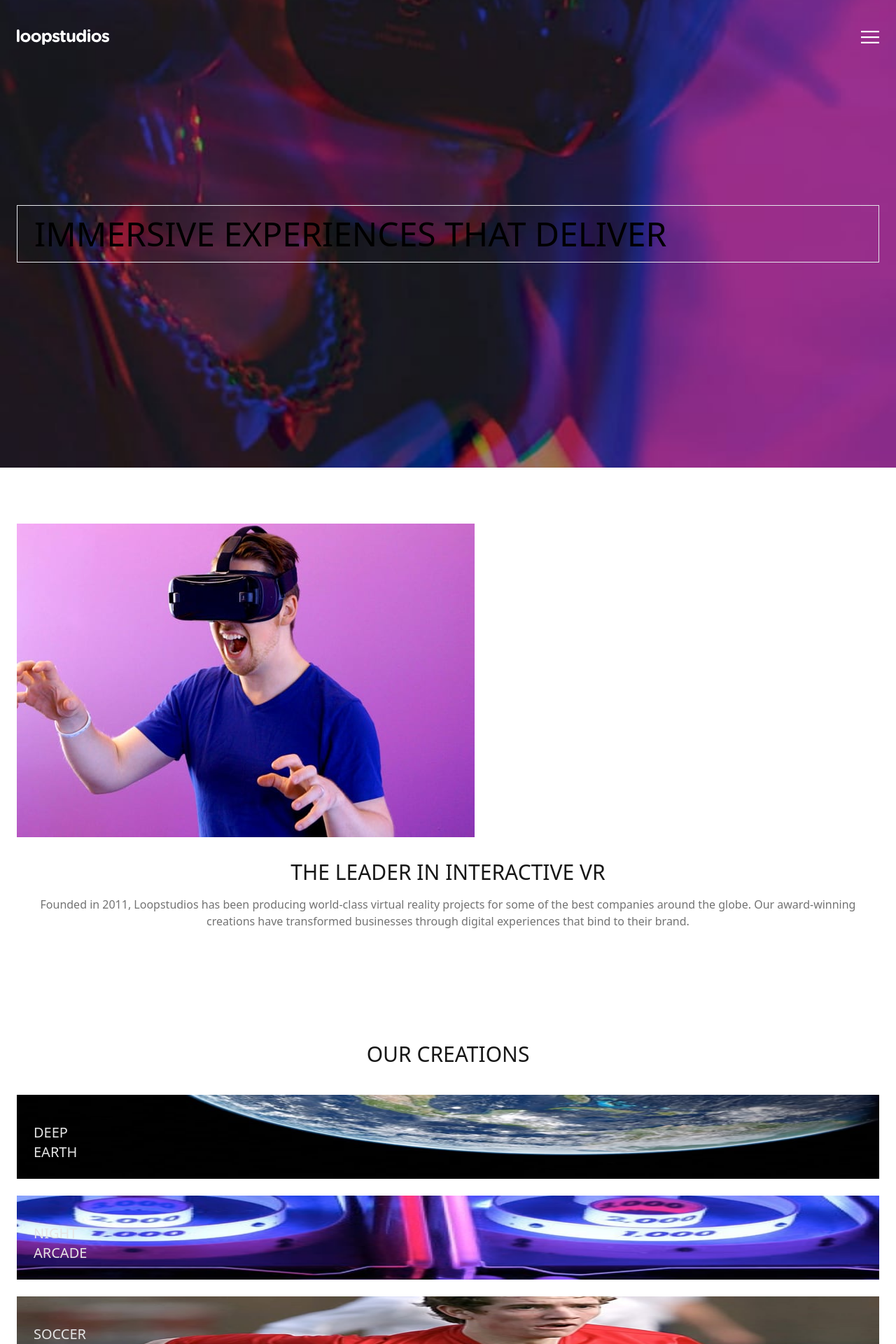
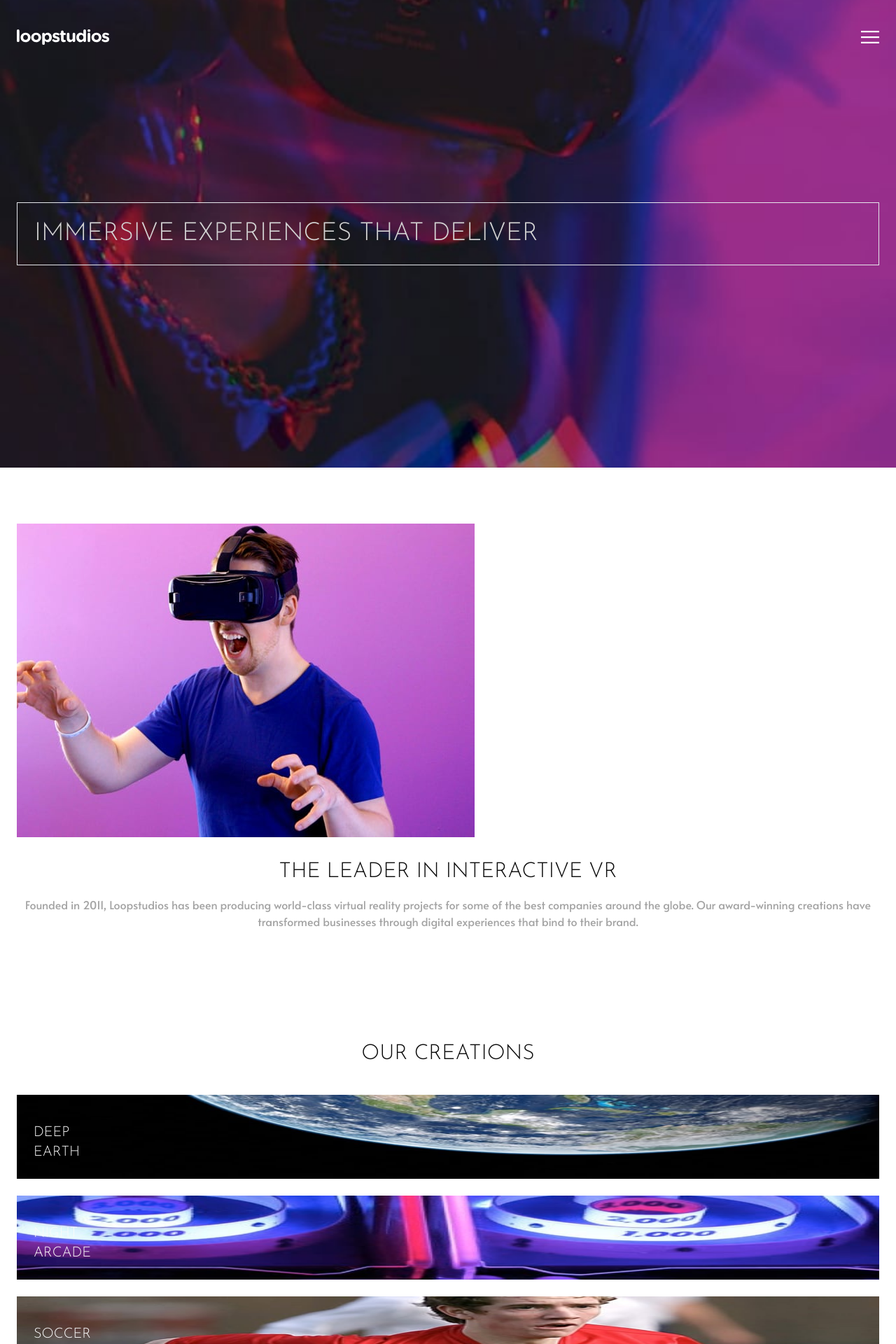
Before and after one commit to khaizter/loopstudios-landing-page-main, a Next.js app: page / in a window 1280 px wide. Shown: the top 1920 px of the page at 70% size. Built offline with nearby package versions, Linux system fonts and the light colour scheme.

Commit message:
Added font

```diff
--- a/app/layout.tsx
+++ b/app/layout.tsx
@@ -1,8 +1,7 @@
 import type { Metadata } from "next";
-import { Inter } from "next/font/google";
 import "./globals.css";
 
-const inter = Inter({ subsets: ["latin"] });
+import { alata, josefinSans } from "@/utils/fonts";
 
 export const metadata: Metadata = {
   title: "Create Next App",
@@ -16,7 +15,7 @@ export default function RootLayout({
 }>) {
   return (
     <html lang="en">
-      <body className="box-border">
+      <body className={`box-border ${alata} ${josefinSans}`}>
         {children}
         <div id="menu-portal"></div>
       </body>
--- a/app/page.tsx
+++ b/app/page.tsx
@@ -6,7 +6,7 @@ import Image from "next/image";
 
 export default function Home() {
   return (
-    <main>
+    <main className="font-josefin-sans">
       <HeroSection />
       <AboutSection />
       <CreationSection />
--- a/components/about-section/about-section.tsx
+++ b/components/about-section/about-section.tsx
@@ -13,10 +13,10 @@ const AboutSection = () => {
           height={448}
         />
         <div className="bg-white text-center mt-8">
-          <h2 className="text-3xl text-neutral-900 uppercase">
+          <h2 className="text-3xl text-neutral-950 uppercase">
             The leader in interactive VR
           </h2>
-          <div className="text-neutral-500 mt-4">
+          <div className="text-neutral-400 mt-4 font-alata">
             Founded in 2011, Loopstudios has been producing world-class virtual
             reality projects for some of the best companies around the globe.
             Our award-winning creations have transformed businesses through
--- a/components/creation-section/creation-item.tsx
+++ b/components/creation-section/creation-item.tsx
@@ -10,9 +10,9 @@ interface CreationItemProps {
 const CreationItem: React.FC<CreationItemProps> = (props) => {
   const { label, image } = props;
   return (
-    <li className="p-6 pt-10 bg-blue-300 relative text-xl text-neutral-200">
+    <li className="p-6 pt-10 bg-blue-300 relative text-xl text-neutral-50">
       <Image src={image} alt={label} fill />
-      <div className="relative z-10 uppercase max-w-24">{label}</div>
+      <div className="relative z-10 uppercase max-w-[6.5rem]">{label}</div>
     </li>
   );
 };
--- a/components/creation-section/creation-section.tsx
+++ b/components/creation-section/creation-section.tsx
@@ -47,7 +47,7 @@ const CreationSection = () => {
   return (
     <section className="py-20 bg-white">
       <HorizontalWrapper>
-        <h2 className="text-3xl text-neutral-900 uppercase text-center">
+        <h2 className="text-3xl text-neutral-950 uppercase text-center">
           Our creations
         </h2>
         <ul className="mt-10 space-y-6">
@@ -57,7 +57,7 @@ const CreationSection = () => {
             );
           })}
         </ul>
-        <button className="block mt-8 uppercase border border-black px-10 py-2 text-black mx-auto">
+        <button className="block mt-8 uppercase border border-black px-10 py-2 text-black mx-auto font-alata tracking-[.3em]">
           See all
         </button>
       </HorizontalWrapper>
--- a/components/hero-section/hero-section.tsx
+++ b/components/hero-section/hero-section.tsx
@@ -8,7 +8,7 @@ const HeroSection = () => {
       <MainHeader />
       <div className="absolute top-1/2 translate-y-[-50%] w-full">
         <HorizontalWrapper>
-          <h1 className="w-full border px-6 py-4 uppercase text-5xl">
+          <h1 className="w-full border px-6 py-6 text-4xl uppercase text-neutral-300 font-josefin-sans">
             Immersive experiences that deliver
           </h1>
         </HorizontalWrapper>
--- a/components/main-footer/main-footer.tsx
+++ b/components/main-footer/main-footer.tsx
@@ -7,7 +7,7 @@ const MainFooter = () => {
       <HorizontalWrapper className="flex flex-col items-center py-12">
         <Image src="/logo.svg" alt="logo" width="132" height="26" />
         <nav className="mt-8">
-          <ul className="space-y-4 text-center">
+          <ul className="space-y-4 text-center font-alata">
             <li>About</li>
             <li>Careers</li>
             <li>Events</li>
@@ -49,7 +49,7 @@ const MainFooter = () => {
             />
           </li>
         </ul>
-        <div className="mt-6 text-neutral-400">
+        <div className="mt-6 text-neutral-400 font-alata">
           © 2021 Loopstudios. All rights reserved.
         </div>
       </HorizontalWrapper>
--- a/components/main-header/menu-overlay.tsx
+++ b/components/main-header/menu-overlay.tsx
@@ -30,7 +30,7 @@ const MenuOverlay: React.FC<MenuOverlayProps> = (props) => {
           </header>
 
           <nav className="h-screen flex items-center">
-            <ul className="text-xl uppercase text-neutral-400 leading-loose">
+            <ul className="text-xl uppercase text-neutral-300 leading-loose font-josefin-sans">
               <li>About</li>
               <li>Careers</li>
               <li>Events</li>
--- a/tailwind.config.ts
+++ b/tailwind.config.ts
@@ -13,6 +13,10 @@ const config: Config = {
         "gradient-conic":
           "conic-gradient(from 180deg at 50% 50%, var(--tw-gradient-stops))",
       },
+      fontFamily: {
+        alata: ["var(--font-alata)"],
+        "josefin-sans": ["var(--font-josefin-sans)"],
+      },
     },
   },
   plugins: [],
--- /dev/null
+++ b/utils/fonts.ts
@@ -0,0 +1,16 @@
+import { Alata, Josefin_Sans } from "next/font/google";
+
+const alataInit = Alata({
+  subsets: ["latin"],
+  weight: "400",
+  variable: "--font-alata",
+});
+
+const josefinSansInit = Josefin_Sans({
+  subsets: ["latin"],
+  weight: "300",
+  variable: "--font-josefin-sans",
+});
+
+export const alata = alataInit.variable;
+export const josefinSans = josefinSansInit.variable;
```
